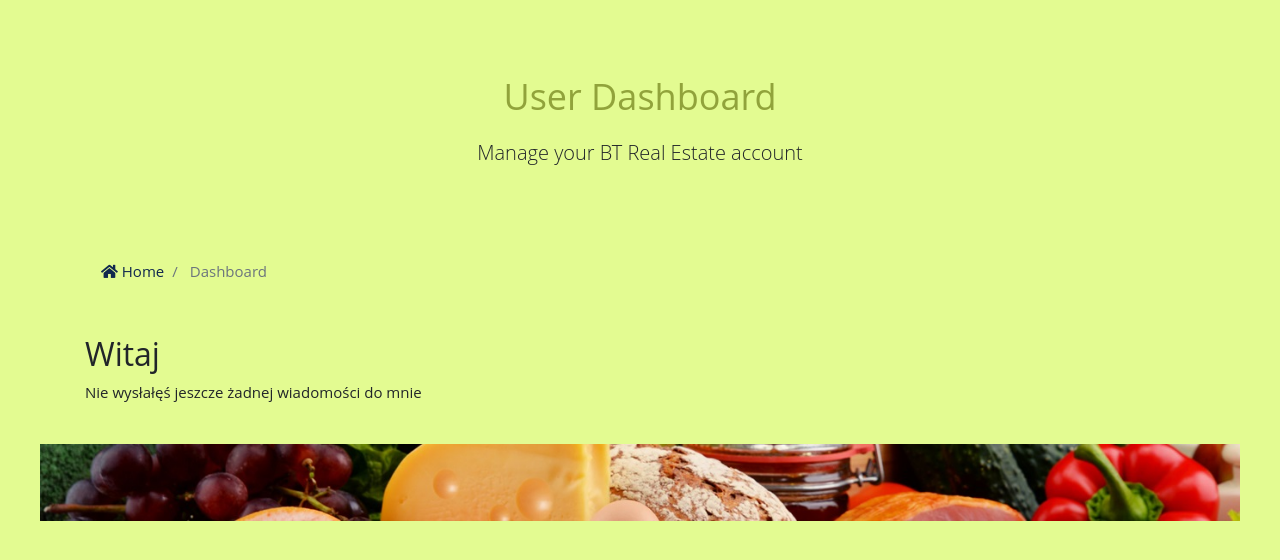
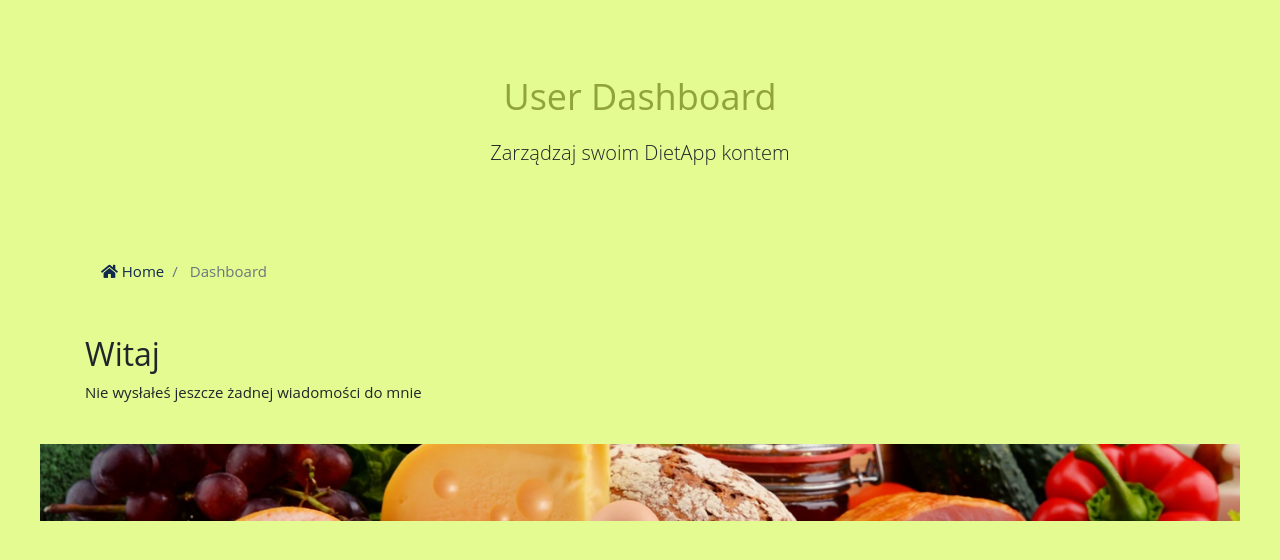
Before and after one commit to jacektessen/dietapp, a Django app: page /accounts/dashboard in a window 1280 px wide. Shown: the part 57-617 px from the top of the page. Run offline with Django 3.2, Linux system fonts and the light colour scheme; data that the repository does not hold is empty; some libraries are stand-ins or nearby versions.

Commit message:
Fix dashboard

```diff
--- a/templates/accounts/dashboard.html
+++ b/templates/accounts/dashboard.html
@@ -9,7 +9,7 @@
         <div class="row text-center">
         <div class="col-md-12">
             <h1 class="display-4">User Dashboard</h1>
-            <p class="lead">Manage your BT Real Estate account</p>
+            <p class="lead">Zarządzaj swoim DietApp kontem</p>
         </div>
         </div>
     </div>
@@ -58,7 +58,7 @@
                 </tbody>
                 </table>
             {% else %}
-                <p>Nie wysłałęś jeszcze żadnej wiadomości do mnie</p>
+                <p>Nie wysłałeś jeszcze żadnej wiadomości do mnie</p>
             {% endif %}
         </div>
         </div>
```
